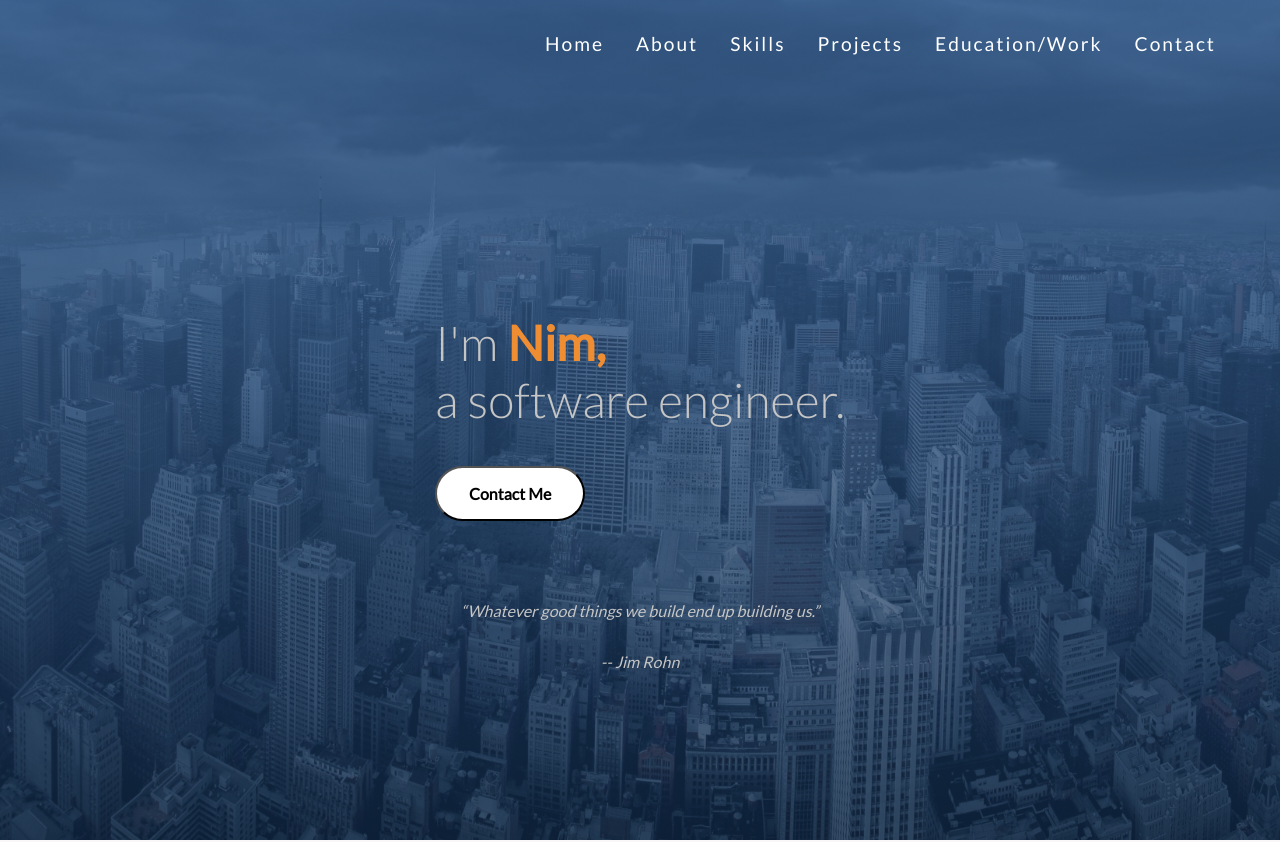
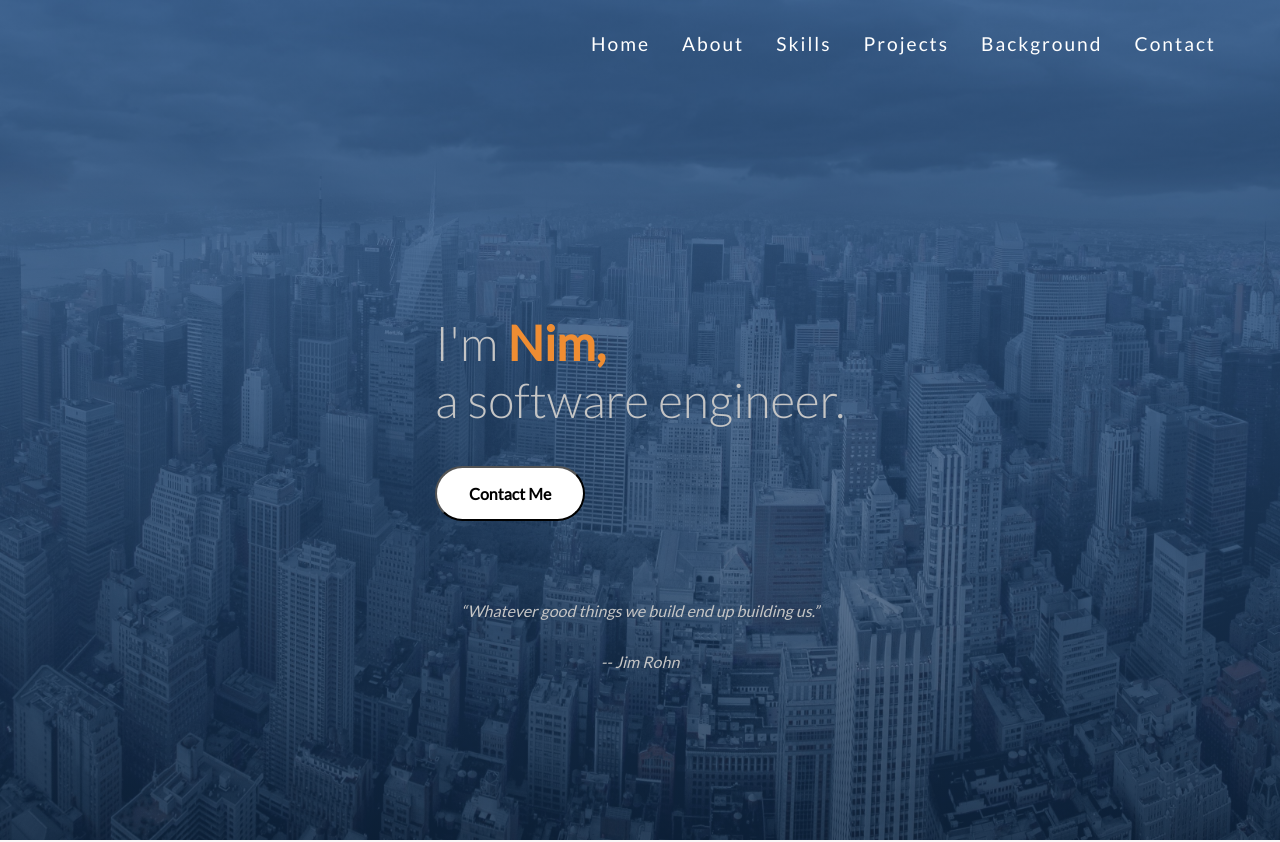
Before and after one commit to nimaester/personalsite, a React (Create React App) app: page / in a window 1280 px wide. Shown: the top 842 px of the page. Built offline with nearby package versions, Linux system fonts and the light colour scheme.

Commit message:
fixed navbar bug

```diff
--- a/src/Nav.js
+++ b/src/Nav.js
@@ -3,6 +3,7 @@ import { useLocation, NavLink } from "react-router-dom";
 import { motion } from "framer-motion";
 import { useInView } from "react-intersection-observer";
 import { lineAnimation } from "./animations/animation"
+// import logo from "./img/logo.png";
 
 const Nav = ({ refs, showLinks, setShowLinks }) => {
   const location = useLocation();
@@ -35,34 +36,9 @@ const Nav = ({ refs, showLinks, setShowLinks }) => {
     }
   }
 
-  // useEffect(() => {
-  //   console.log(location.pathname);
-  //   switch (location.pathname) {
-  //     case "/":
-  //       scrollSmoothHandler(refs.heroRef);
-  //       break;
-  //     case "/about":
-  //       scrollSmoothHandler(refs.aboutRef);
-  //       break;
-  //     case "/skills":
-  //       scrollSmoothHandler(refs.skillsRef);
-  //       break;
-  //     case "/projects":
-  //       scrollSmoothHandler(refs.projectsRef);
-  //       break;
-  //     case "/education":
-  //       scrollSmoothHandler(refs.educationRef);
-  //       break;
-  //     case "/contact":
-  //       scrollSmoothHandler(refs.contactRef);
-  //       break;
-  //     default:
-  //     // ignore
-  //   }
-  // }, [location, refs]);
-
   return (
     <nav id="nav" className={scroll ? "sticky" : "normal"}>
+
       <h3></h3>
       <ul className='nav-bar'>
       <li className='primary nav-link'>
@@ -91,7 +67,7 @@ const Nav = ({ refs, showLinks, setShowLinks }) => {
         </li>
         <li className='nav-link'>
         <NavLink onClick={()=>{scrollSmoothHandler(refs.educationRef)}} to='/education' activeClassName='selected' replace>
-          Education/Work
+          Background
         </NavLink>
 
         </li>
--- a/src/NavList.js
+++ b/src/NavList.js
@@ -56,7 +56,7 @@ const NavList = ({refs, setShowLinks, showLinks}) => {
           />
         </li>
         <li onClick={closeNavLinks} className='nav-list-link'>
-          <NavLink onClick={()=>{scrollSmoothHandler(refs.educationRef)}} to='/education' activeClassName='selected' replace>Education/Work</NavLink>
+          <NavLink onClick={()=>{scrollSmoothHandler(refs.educationRef)}} to='/education' activeClassName='selected' replace>Background</NavLink>
           <motion.div
             transition={{ duration: 0.75 }}
             animate={{
--- a/src/styles/_nav.scss
+++ b/src/styles/_nav.scss
@@ -52,8 +52,8 @@ nav {
     color: white;
   }
   .logo {
-    image-resolution: 300dpi;
-    width: 50%;
+    min-width: 50px;
+    max-width: 50px;
   }
 }
 
```
Also changed, not shown: src/img/logo.png.
